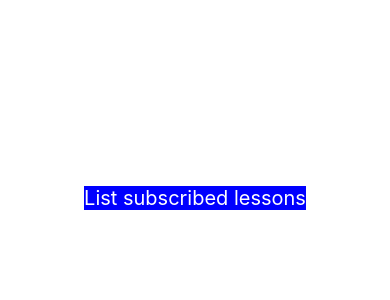
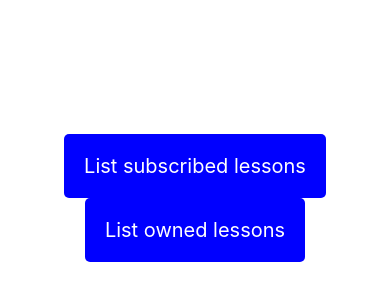
Before and after one commit to rtrzebinski/simple-memorizer-3-frontend, a React Native app: screen / in a window 390 px wide. Shown: the part 224-524 px from the top of the page. Built offline with nearby package versions, Linux system fonts and the light colour scheme.

Commit message:
fetch subscribed and owned lessons

```diff
--- a/App.js
+++ b/App.js
@@ -10,13 +10,22 @@ export default function App() {
             .catch(e => console.log(e))
     }
 
+    let fetchOwnedLessonsAsync = async () => {
+        fetch('https://simple-memorizer-api.loca.lt/api/lessons/owned?api_token=admin-example-com-api-token')
+            .then(response => response.json())
+            .then(data => console.log(data))
+            .catch(e => console.log(e))
+    }
+
     return (
         <View style={styles.container}>
 
-            <TouchableOpacity
-                onPress={fetchSubscribedLessonsAsync}
-                style={{backgroundColor: 'blue'}}>
-                <Text style={{fontSize: 20, color: '#fff'}}>List subscribed lessons</Text>
+            <TouchableOpacity onPress={fetchSubscribedLessonsAsync}>
+                <Text style={styles.button}>List subscribed lessons</Text>
+            </TouchableOpacity>
+
+            <TouchableOpacity onPress={fetchOwnedLessonsAsync}>
+                <Text style={styles.button}>List owned lessons</Text>
             </TouchableOpacity>
 
         </View>
@@ -34,6 +43,8 @@ const styles = StyleSheet.create({
         backgroundColor: "blue",
         padding: 20,
         borderRadius: 5,
+        fontSize: 20,
+        color: '#fff'
     },
     buttonText: {
         fontSize: 20,
```
